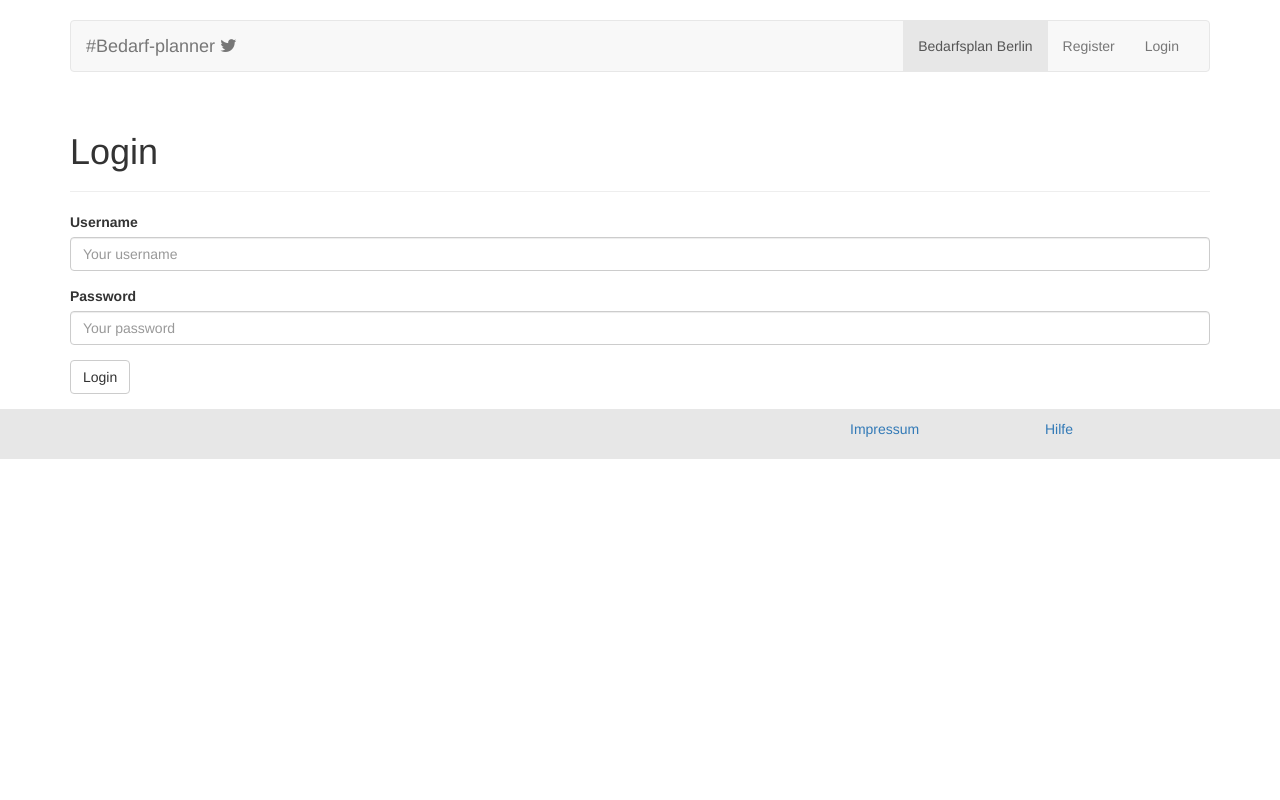
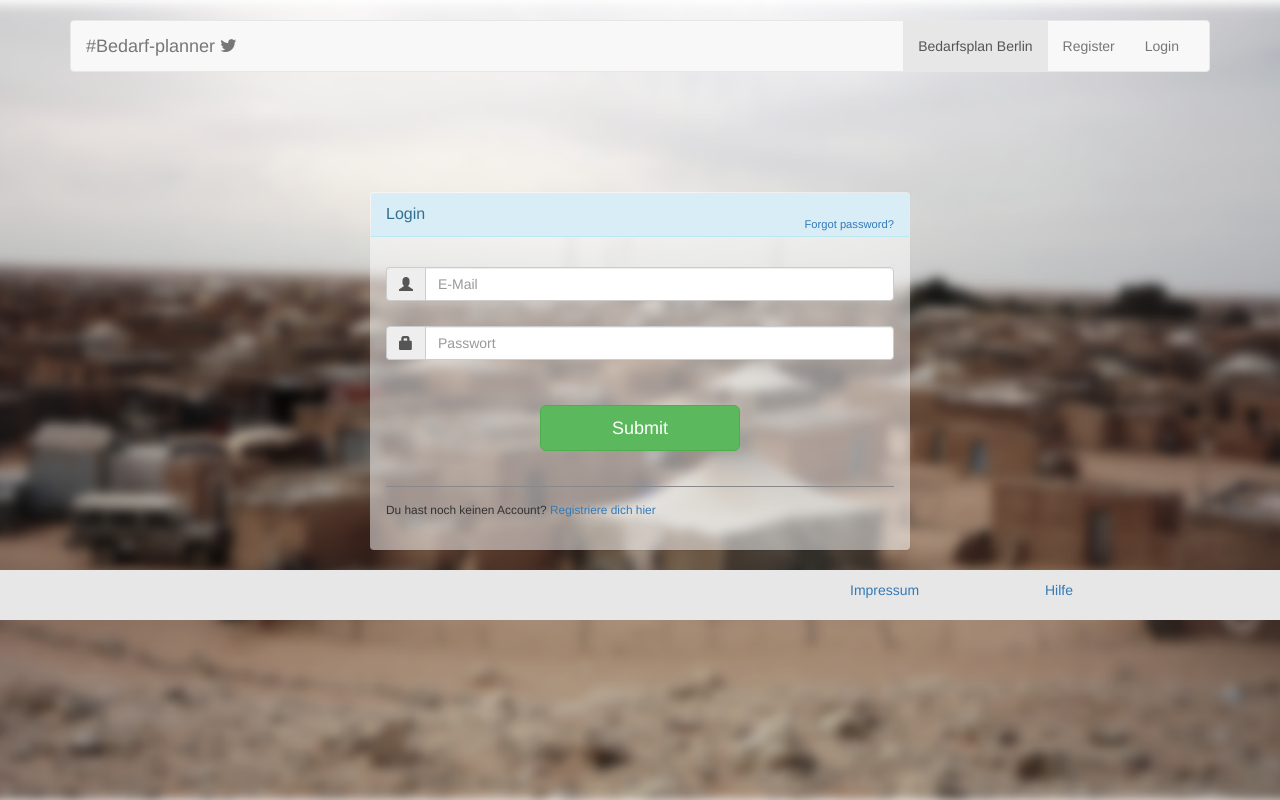
Before and after one commit to DonationmatcherBerlin/donationmatcher, a CodeIgniter app: page /database/user/login in a window 1280 px wide. Run offline with CodeIgniter, Linux system fonts and the light colour scheme; some libraries are stand-ins or nearby versions.

Commit message:
Change login links and views

```diff
--- a/application/views/header.php
+++ b/application/views/header.php
@@ -42,10 +42,10 @@
 					<ul class="nav navbar-nav navbar-right">
 							<li class="active"><a href="#">Bedarfsplan Berlin</a></li>
 						<?php if (isset($_SESSION['username']) && $_SESSION['logged_in'] === true) : ?>
-							<li><a href="<?= base_url('logout') ?>">Logout</a></li>
+							<li><a href="<?= base_url('/user/logout') ?>">Logout</a></li>
 						<?php else : ?>
-							<li><a href="<?= base_url('register') ?>">Register</a></li>
-							<li><a href="<?= base_url('login') ?>">Login</a></li>
+							<li><a href="<?= base_url('/user/register') ?>">Register</a></li>
+							<li><a href="<?= base_url('/user/login') ?>">Login</a></li>
 						<?php endif; ?>
 					</ul>
 				</div><!-- .navbar-collapse -->
--- a/application/views/user/login/login.php
+++ b/application/views/user/login/login.php
@@ -1,37 +1,109 @@
-<?php defined('BASEPATH') OR exit('No direct script access allowed'); ?>
+<!DOCTYPE html>
+<html lang="en">
+<!-- Make sure the <html> tag is set to the .full CSS class. Change the background image in the full.css file. -->
+
+<head>
+
+    <link href="<?= base_url('assets/css/bootstrap.min_v1.css') ?>" rel="stylesheet">
+    <link href="<?= base_url('assets/css/font-awesome/css/font-awesome.min.css') ?>" rel="stylesheet">
+
+    <!-- HTML5 Shim and Respond.js IE8 support of HTML5 elements and media queries -->
+    <!-- WARNING: Respond.js doesn't work if you view the page via file:// -->
+    <!--[if lt IE 9]>
+        <script src="https://oss.maxcdn.com/libs/html5shiv/3.7.0/html5shiv.js"></script>
+        <script src="https://oss.maxcdn.com/libs/respond.js/1.4.2/respond.min.js"></script>
+    <![endif]-->
+
+    <style type="text/css">
+    .full {
+      background: url('/assets/images/bg.png') no-repeat center center fixed;
+      -webkit-background-size: cover;
+      -moz-background-size: cover;
+      -o-background-size: cover;
+      background-size: cover;
+    }
+
+    body {
+        background-color: transparent;
+    }
+
+    .panel {
+        background-color: rgba(255,255,255,.5);
+    }
+    </style>
+
+</head>
+<body class="full">
+
 <div class="container">
-	<div class="row">
+    <div class="col-sm-6 col-sm-offset-3">
+        <div class="panel panel-info" style="margin-top:100px; border-color: none;">
+            <div class="panel-heading">
+                <div class="panel-title">Login</div>
+                <div style="float:right; font-size: 80%; position: relative; top:-10px"><a href="#">Forgot password?</a></div>
+            </div>
+
+            <div style="padding-top:30px" class="panel-body">
+
                 <?php if (validation_errors()) : ?>
-			<div class="col-md-12">
+                    <div style="display:none" id="login-alert" class="alert alert-danger col-sm-12">
                         <div class="alert alert-danger" role="alert">
                             <?= validation_errors() ?>
                         </div>
                     </div>
                 <?php endif; ?>
                 <?php if (isset($error)) : ?>
-			<div class="col-md-12">
+                    <div style="display:none" id="login-alert" class="alert alert-danger col-sm-12">
                         <div class="alert alert-danger" role="alert">
                             <?= $error ?>
                         </div>
                     </div>
                 <?php endif; ?>
-		<div class="col-md-12">
-			<div class="page-header">
-				<h1>Login</h1>
+
+                <form id="loginform" class="form-horizontal" role="form" action="?" method="POST">
+
+					<div style="margin-bottom: 25px" class="input-group">
+						<span class="input-group-addon"><i class="glyphicon glyphicon-user"></i></span>
+						<input id="login-username" type="text" class="form-control" name="username" value="" placeholder="E-Mail">
 					</div>
-			<?= form_open() ?>
+
+					<div style="margin-bottom: 25px" class="input-group">
+						<span class="input-group-addon"><i class="glyphicon glyphicon-lock"></i></span>
+						<input id="login-password" type="password" class="form-control" name="password" placeholder="Passwort">
+					</div>
+
+
+
+					<div style="margin-top:10px" class="form-group">
+					<!-- Button -->
+
+						<div class="col-sm-12 controls text-center">
+							<input type="submit" id="btn-login" class="btn btn-success btn-lg" style="min-width:200px; margin:20px 0px;">
+
+						</div>
+					</div>
+
+
                         <div class="form-group">
-					<label for="username">Username</label>
-					<input type="text" class="form-control" id="username" name="username" placeholder="Your username">
+                            <div class="col-md-12 control">
+                                <div style="border-top: 1px solid#888; padding-top:15px; font-size:85%;">
+                                    Du hast noch keinen Account?
+                                <a href="#" onclick="$('#loginbox').hide(); $('#signupbox').show()">
+                                    Registriere dich hier
+                                </a>
                                 </div>
-				<div class="form-group">
-					<label for="password">Password</label>
-					<input type="password" class="form-control" id="password" name="password" placeholder="Your password">
                             </div>
-				<div class="form-group">
-					<input type="submit" class="btn btn-default" value="Login">
                         </div>
                     </form>
+
+
+
                 </div>
-	</div><!-- .row -->
-</div><!-- .container -->
+            </div>
+    </div>
+</div>
+
+
+</body>
+
+</html>
```
Also changed, not shown: application/controllers/Login.php (deleted, +0 -25 lines), application/views/login_view.php (+14 -1 lines). Lines whose indentation alone changed are shown as unchanged.
